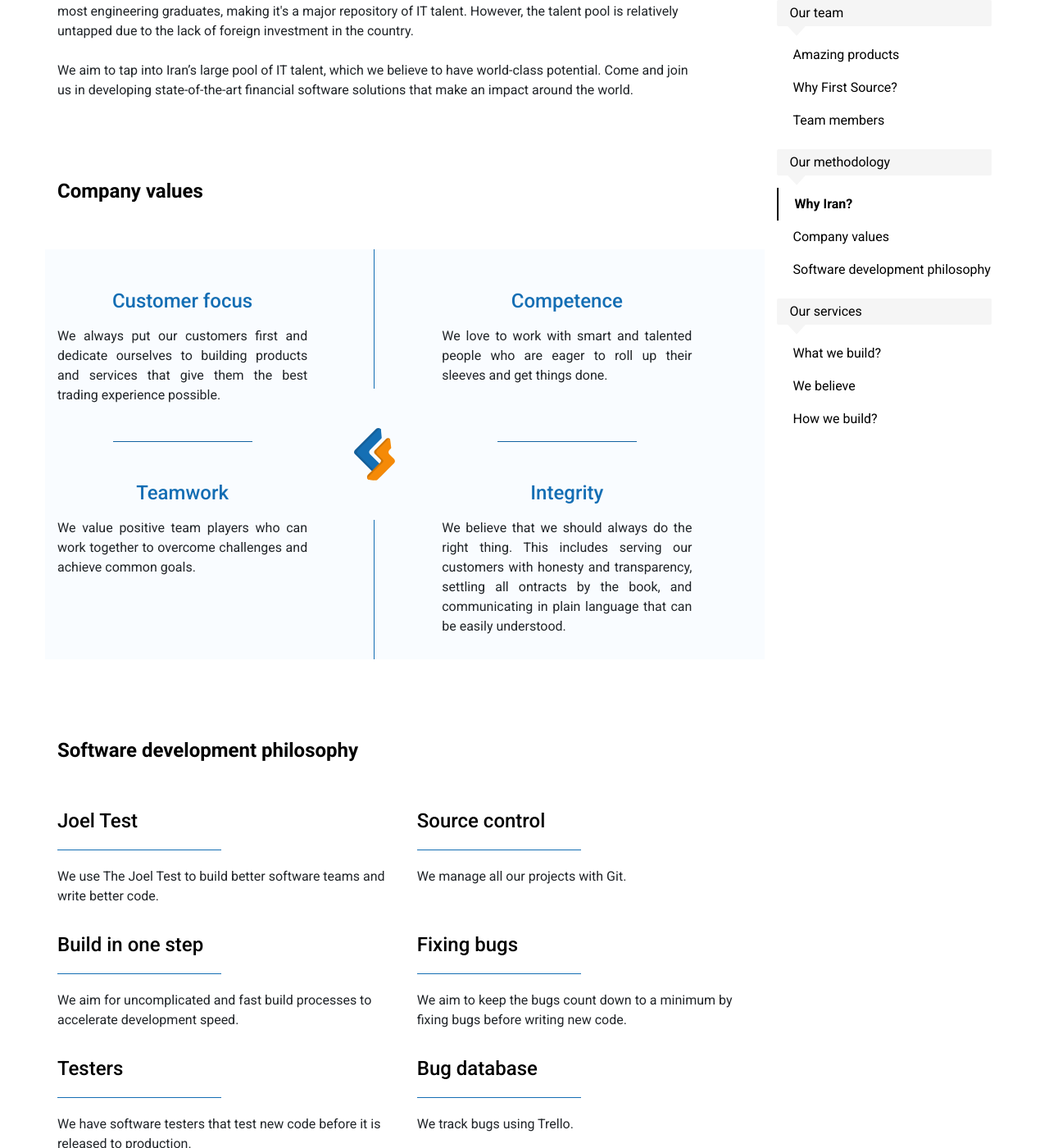
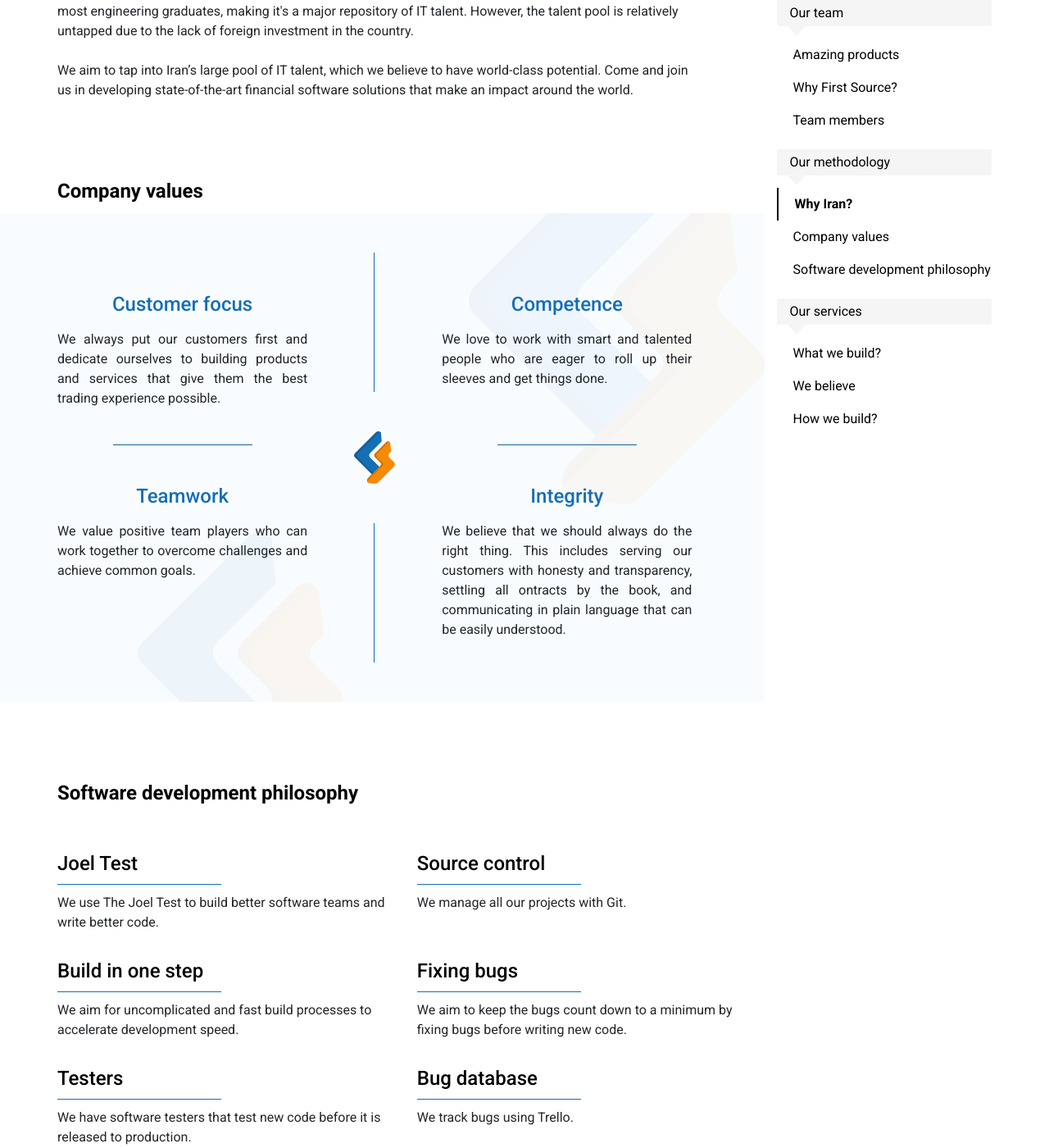
Before and after one commit to shayan-binary/firstsource, a Jekyll site: the page built from about-us/our-methodology.html, in a window 1280 px wide and 1400 px high, scrolled down 339 px. Shown: the whole window at 82% size. Built offline with Jekyll 4.4.1, drawn with Linux system fonts in a browser that asks for light colours; nearby versions of some CDN libraries.

Commit message:
set background for page about-us

```diff
--- a/_data/translations.yml
+++ b/_data/translations.yml
@@ -58,7 +58,7 @@ en:
     why-iran-text-2: We aim to tap into Iran’s large pool of IT talent, which we believe to have world-class potential. Come and join us in developing state-of-the-art financial software solutions that make an impact around the world.
     software-development-philosophy: Software development philosophy
     what-we-build: What we build?
-    we-believe: We believe
+    we-believe: We believe…
     how-we-build: How we build?
     joel-test: Joel Test
     joel-test-text: We use The Joel Test to build better software teams and write better code.
--- a/_sass/main.scss
+++ b/_sass/main.scss
@@ -184,6 +184,55 @@ a {
 .bg-light-blue{
   background: $light_blue;
 }
+.bg-light-blue-left{
+  background: $light_blue;
+  position: relative;
+  &:before {
+    background: url("img/bg-logo-top.png") no-repeat scroll top right,
+          url("img/bg-logo-bottom.png") no-repeat scroll bottom center,
+          $light_blue;
+    content: ' ';
+    position: absolute;
+    width: 100vw;
+    height: 100%;
+    right: 0px;
+    top: 0px;
+  }
+}
+
+.bg-we-believe{
+  background: $light_blue;
+  position: relative;
+  &:before {
+    background: url("img/bg-logo-top.png") no-repeat scroll top right/190px 190px,
+          url("img/bg-logo-bottom.png") no-repeat scroll bottom center/100px 100px,
+          $light_blue;
+    content: ' ';
+    position: absolute;
+    width: 100vw;
+    height: 100%;
+    right: 0px;
+    top: 0px;
+  }
+}
+
+
+.bg-our-team{
+  background: $light_blue;
+  position: relative;
+  &:before {
+    background: url("img/bg-logo-top.png") no-repeat scroll top center/250px 250px,
+          url("img/bg-logo-bottom.png") no-repeat scroll bottom left/100px 100px,
+          $light_blue;
+    content: ' ';
+    position: absolute;
+    width: 100vw;
+    height: 100%;
+    right: -30vw;
+    top: 0px;
+  }
+}
+
 
 .container {
   padding: 25px;
@@ -209,7 +258,7 @@ a {
 .divider-large {
   width: 200px;
   border-top: 1px solid $blue;
-  margin: 20px 0;
+  margin: 10px 0;
 }
 
 .section-divider {
--- a/about-us/our-methodology.html
+++ b/about-us/our-methodology.html
@@ -38,7 +38,7 @@ lang: en
               </h4>
             </div>
           </div>
-          <div class="row mt-5 bg-light-blue">
+          <div class="row mt-1 bg-light-blue-left pt-5 pb-5">
             <div class="col-11">
               <div class="row">
                 <div class="col-lg-5 text-justify pt-lg-5">
--- a/about-us/our-services.html
+++ b/about-us/our-services.html
@@ -28,7 +28,7 @@ lang: en
           </div>
         </div>
       </section>
-      <section class="section bg-light-blue pt-5 pb-5 mb-5" id="we-believe">
+      <section class="section bg-we-believe pt-5 pb-5 mb-5" id="we-believe">
         <div class="row">
           <div class="col-md-12">
             <h4 class="bold">
--- a/about-us/our-team.html
+++ b/about-us/our-team.html
@@ -47,7 +47,7 @@ team: [{ "name": 'sepideh-fathali', "img": '/img/staff/sepideh-fathali.jpg', "ti
           </div>
         </div>
       </section>
-      <section class="section" id="why-first-source">
+      <section class="section bg-our-team pt-5 pb-5" id="why-first-source">
         <div class="row">
           <div class="col-md-12">
             <h4 class="bold">
```
Also changed, not shown: img/bg-logo-bottom.png (added), img/bg-logo-top.png (added).
